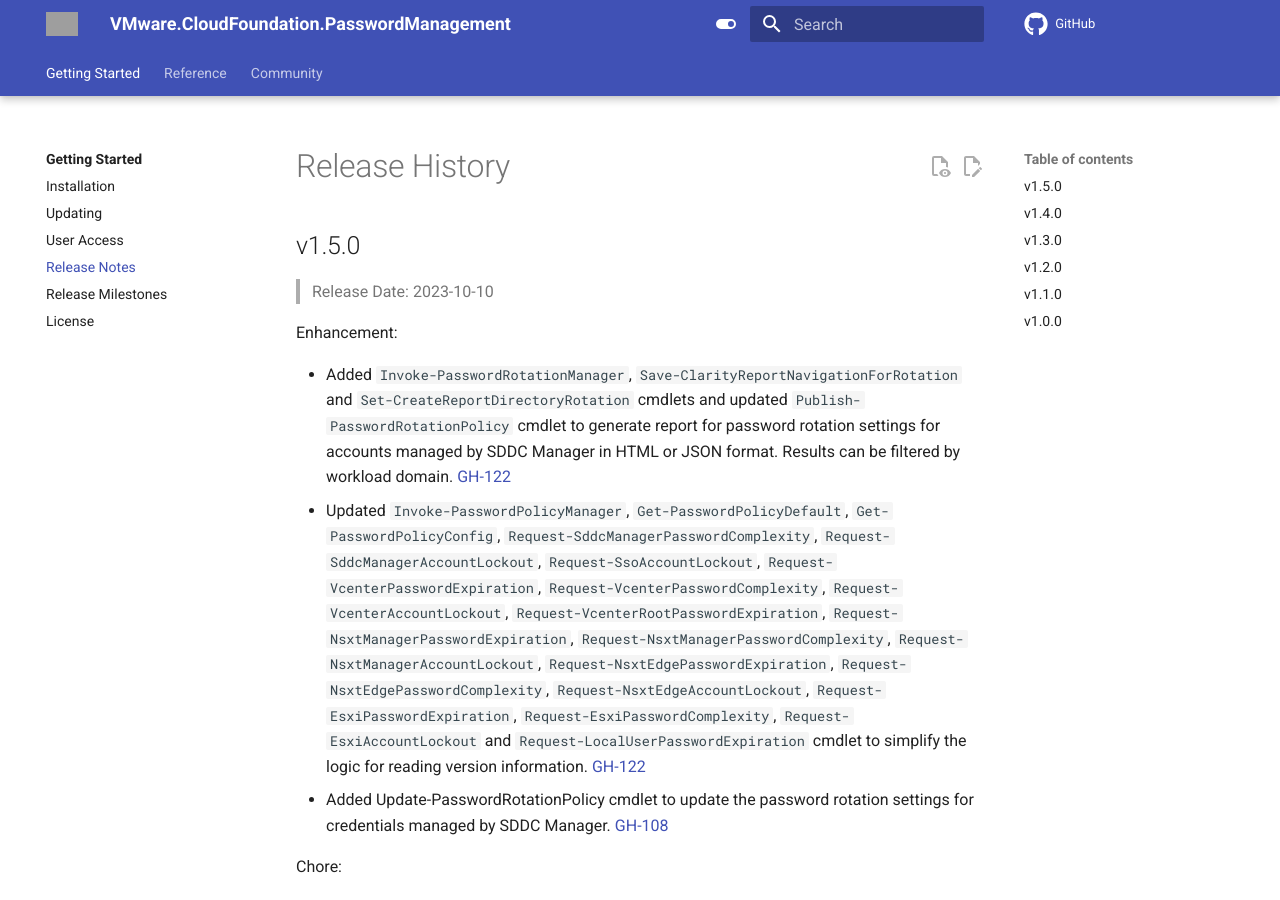
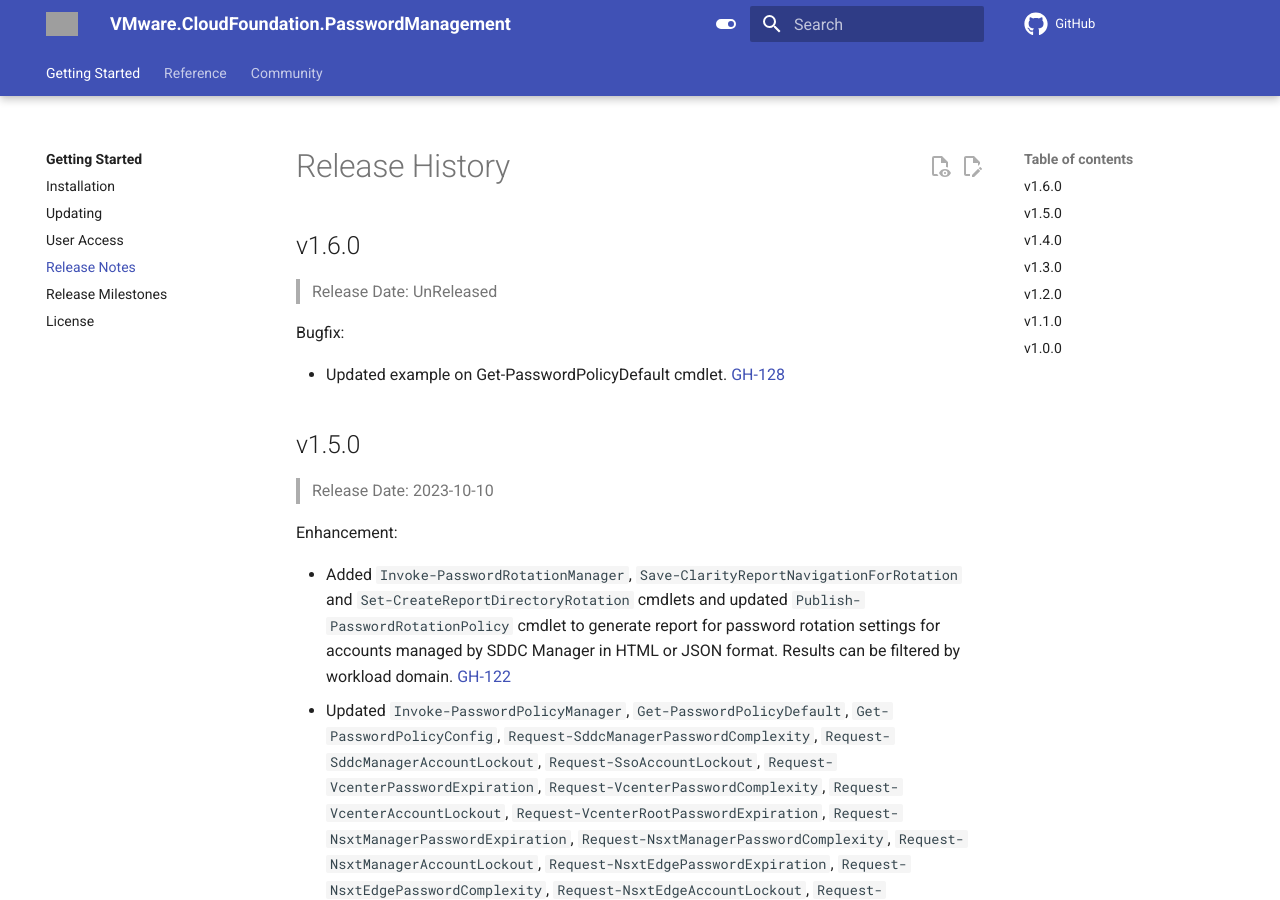
Before and after one commit to vmware/powershell-module-for-vmware-cloud-foundation-password-management, an MkDocs documentation site: the page built from docs/release-notes.md, in a window 1280 px wide and 900 px high. Built offline with MkDocs 1.6.1 and Material for MkDocs 9.7.7, drawn with Linux system fonts in a browser that asks for light colours; comment, search, counter and statistics services are not loaded; the version menu is left out; grey boxes are pictures that could not be loaded.

Commit message:
fix: Update example on `Get-PasswordPolicyDefault` cmdlet
 Update example on `Get-PasswordPolicyDefault` cmdlet

#REF: 127

Signed-off-by: Sowjanya.V <vsowjanya@vmware.com>

````diff
--- a/CHANGELOG.md
+++ b/CHANGELOG.md
@@ -1,4 +1,12 @@
 # Release History
+
+## v1.6.0
+
+> Release Date: UnReleased
+
+Bugfix:
+
+- Updated example on Get-PasswordPolicyDefault cmdlet. [GH-128](https://github.com/vmware/powershell-module-for-vmware-cloud-foundation-password-management/pull/128)
 
 ## v1.5.0
 
--- a/docs/documentation/functions/Get-PasswordPolicyDefault.md
+++ b/docs/documentation/functions/Get-PasswordPolicyDefault.md
@@ -37,15 +37,15 @@
 ### Example 1
 
 ```powershell
-Get-PasswordPolicyDefault -version '5.0.0'
+Get-PasswordPolicyDefault -version '5.0.0.0'
 ```
 
-This example returns the default password policy settings for the VMware Cloud Foundation version 5.0.0.
+This example returns the default password policy settings for the VMware Cloud Foundation version 5.0.0.0.
 
 ### Example 2
 
 ```powershell
-Get-PasswordPolicyDefault -generateJson -jsonFile passwordPolicyConfig.json -version '5.0.0'
+Get-PasswordPolicyDefault -generateJson -jsonFile passwordPolicyConfig.json -version '5.0.0.0'
 ```
 
 This example creates a JSON file named `passwordPolicyConfig.json` with the default password policy settings for the given version of VMware Cloud Foundation.
@@ -53,7 +53,7 @@
 ### Example 3
 
 ```powershell
-Get-PasswordPolicyDefault -generateJson -jsonFile passwordPolicyConfig.json -version '5.0.0' -force
+Get-PasswordPolicyDefault -generateJson -jsonFile passwordPolicyConfig.json -version '5.0.0.0' -force
 ```
 
 This example creates a JSON file named `passwordPolicyConfig.json` with the default password policy settings for the given version of VMware Cloud Foundation.
````
Also changed, not shown: 2 other files.
